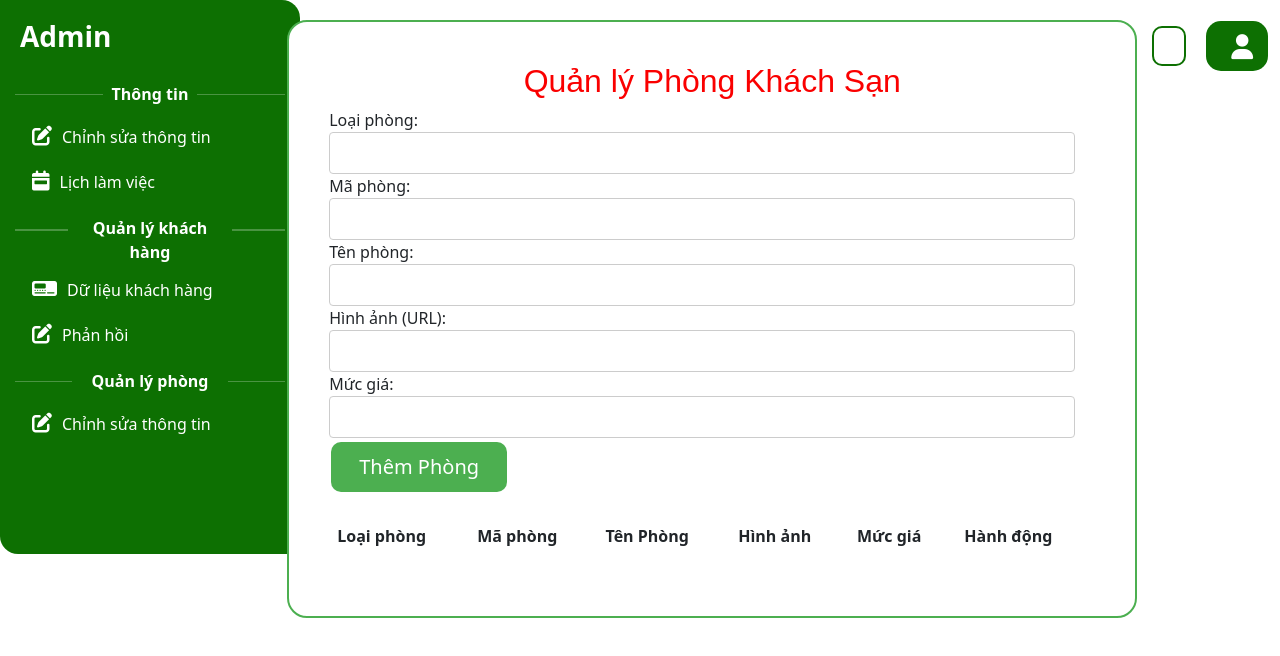
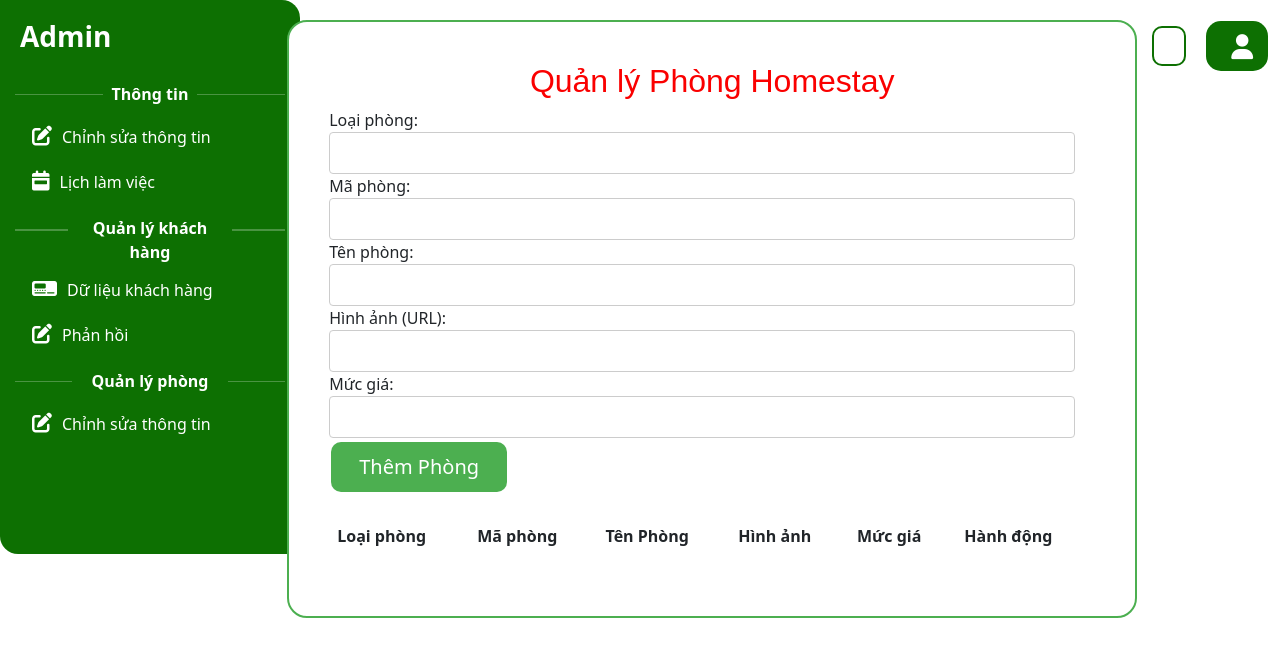
Before and after one commit to anhphavo/HomestayBooking, a plain HTML site: page Admin/index.html in a window 1280 px wide. Drawn offline with nearby package versions, Linux system fonts and the light colour scheme.

Commit message:
Update index.html

```diff
--- a/Admin/index.html
+++ b/Admin/index.html
@@ -166,7 +166,7 @@
 
     <!-- Khung bên phải -->
     <div id="rightPanel">
-      <h2 style="font-family: 'Arial', sans-serif;">Quản lý Phòng Khách Sạn</h2>
+      <h2 style="font-family: 'Arial', sans-serif;">Quản lý Phòng Homestay</h2>
 
        <!-- Form để nhập dữ liệu -->
   <form id="roomForm">
```
